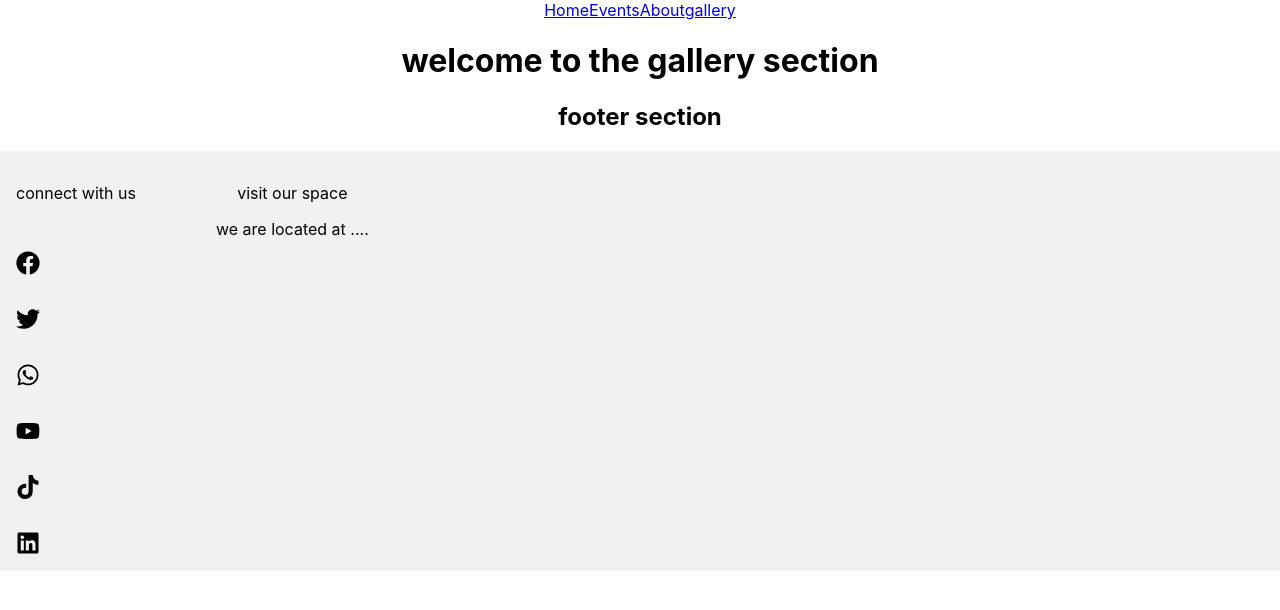
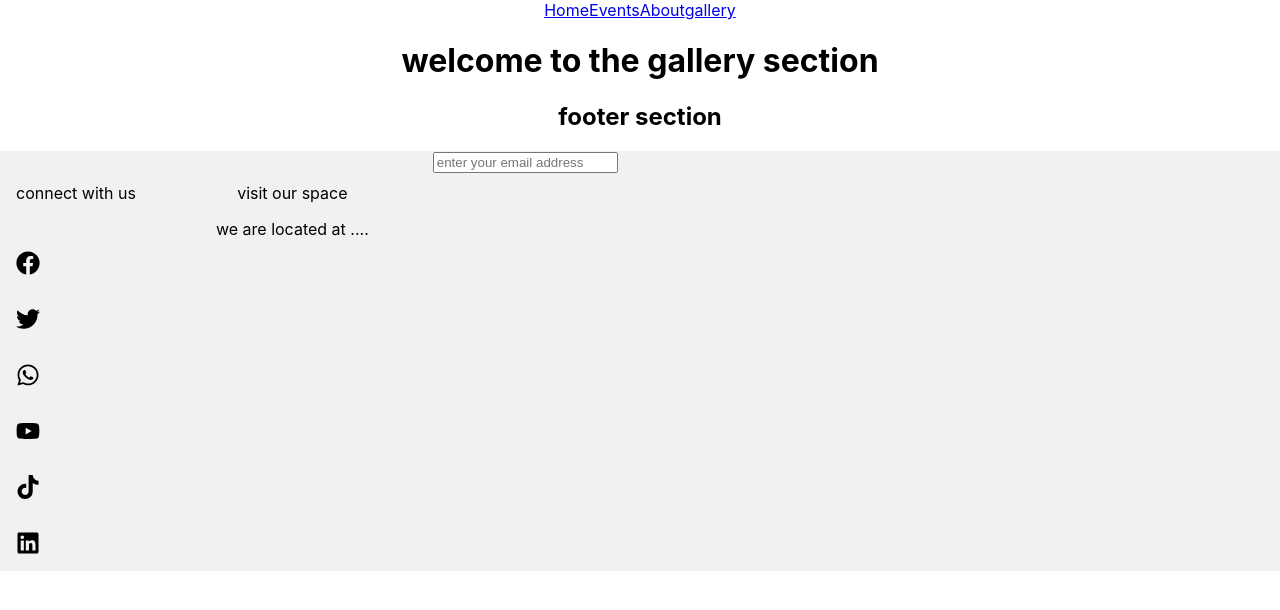
Before and after one commit to Kris-Ekiteles/ekai_empiror, a React (Create React App) app: page /gallery in a window 1280 px wide. Shown: the top 610 px of the page. Built offline with nearby package versions, Linux system fonts and the light colour scheme.

Commit message:
newslater

```diff
--- a/src/components/Footer.js
+++ b/src/components/Footer.js
@@ -35,6 +35,9 @@ const Footer = () => {
 
             <p>we are located at ....</p>
 
+        </div>
+        <div className="newslater">
+          <input type="email" placeholder="enter your email address" />
 
         </div>
       </footer>
```
